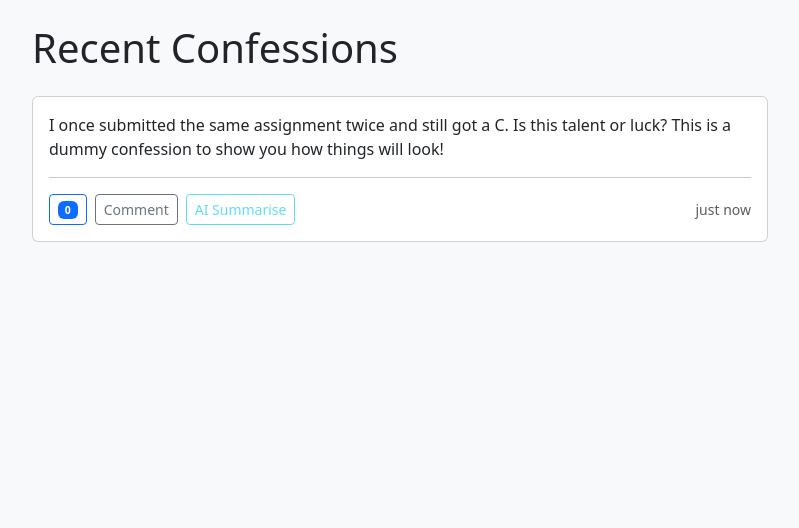
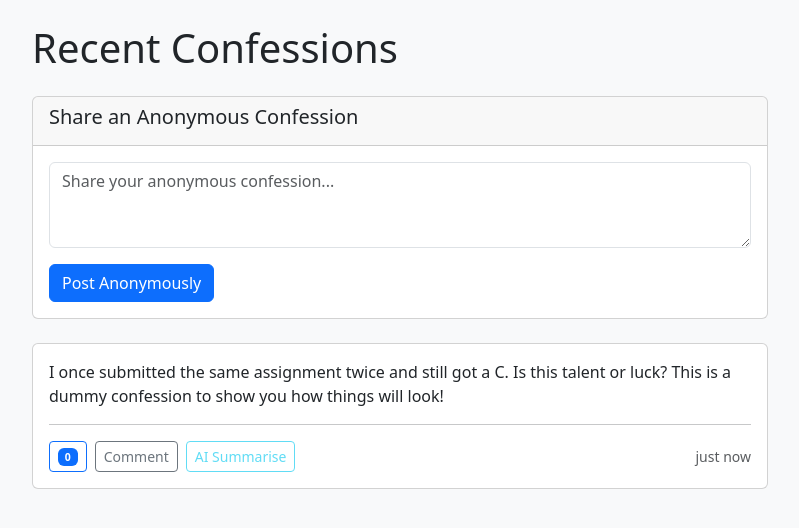
Before and after one commit to shiv-0101/confizz, a Django app: page /confessions/ in a window 1280 px wide. Shown: the part 56-584 px from the top of the page, without its empty margins (240-1039 px from the left). Run offline with Django 5.2, Linux system fonts and the light colour scheme; data that the repository does not hold is empty.

Commit message:
Add anonymous confession posting option

```diff
--- a/confessions/templates/confessions/confession_list.html
+++ b/confessions/templates/confessions/confession_list.html
@@ -7,6 +7,22 @@
     <div class="col-md-8 mx-auto">
         <h1 class="mb-4">Recent Confessions</h1>
         {% csrf_token %} {# This is crucial for making secure POST requests from JavaScript #}
+
+        <!-- Anonymous Confession Form -->
+        <div class="card mb-4">
+            <div class="card-header">
+                <h5 class="card-title">Share an Anonymous Confession</h5>
+            </div>
+            <div class="card-body">
+                <form method="post" action="{% url 'confessions:add_anonymous_confession' %}">
+                    {% csrf_token %}
+                    <div class="mb-3">
+                        <textarea class="form-control" id="anonymous_content" name="content" rows="3" placeholder="Share your anonymous confession..." required></textarea>
+                    </div>
+                    <button type="submit" class="btn btn-primary">Post Anonymously</button>
+                </form>
+            </div>
+        </div>
 
         {% if confessions %}
             {% for confession in confessions %}
--- a/confessions/urls.py
+++ b/confessions/urls.py
@@ -8,6 +8,7 @@ urlpatterns = [
     path("", views.confession_list, name="confession_list"),
     path('confession/<int:pk>/summarize/', views.summarize_comments, name='summarize_comments'),
     path('confession/<int:pk>/comment/', views.add_comment, name='add_comment'),
+    path('add_anonymous_confession/', views.confession_list, name='add_anonymous_confession'),  # Reuse confession_list view
     path('dashboard/', views.user_dashboard, name='user_dashboard'),
     path('signup/', views.signup_view, name='signup'),
     path('login/', views.login_view, name='login'),
--- a/confessions/views.py
+++ b/confessions/views.py
@@ -20,7 +20,7 @@ def summarize_comments(request, pk):
     Expects a POST request with a JSON body containing 'comments_text'.
     """
     # Ensure the API key is configured in settings
-    api_key = os.environ.get('GEMINI_API_KEY', 'AIzaSyCVr1OxeR4v_uP1QqTYbjvR0Zk1p9UkTKA')
+    api_key = os.environ.get('GEMINI_API_KEY')
     if not api_key:
         return JsonResponse({'error': 'Gemini API key not configured. Please set GEMINI_API_KEY in your environment.'}, status=500)
 
@@ -49,6 +49,13 @@ def summarize_comments(request, pk):
         return JsonResponse({'error': str(e)}, status=500)
 
 def confession_list(request):
+    if request.method == 'POST':
+        content = request.POST.get('content')
+        if content:
+            Confession.objects.create(content=content)  # Anonymous, no author
+            messages.success(request, 'Your anonymous confession has been posted!')
+            return redirect('confessions:confession_list')
+
     confessions = Confession.objects.all().order_by('-created_at')
     comment_form = CommentForm()
     return render(request, 'confessions/confession_list.html', {
```
